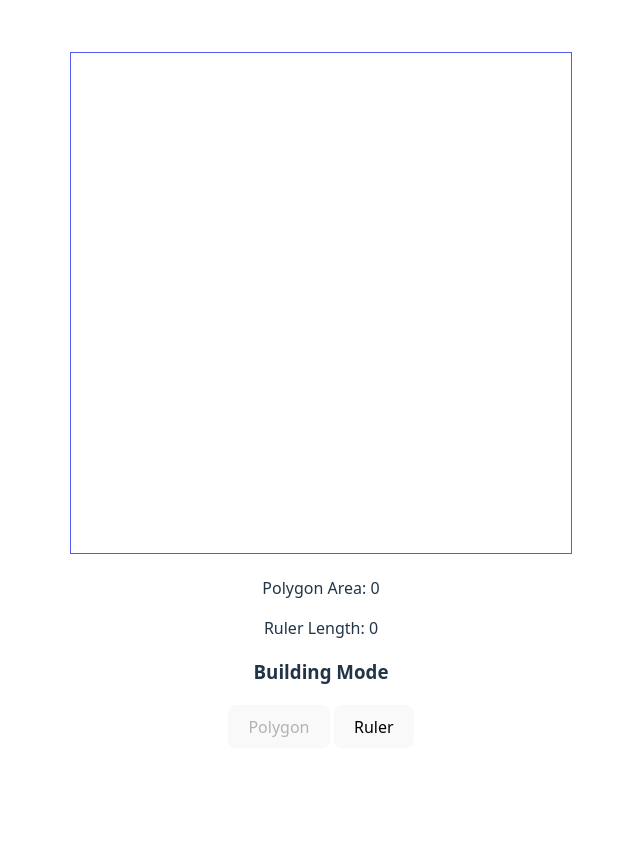
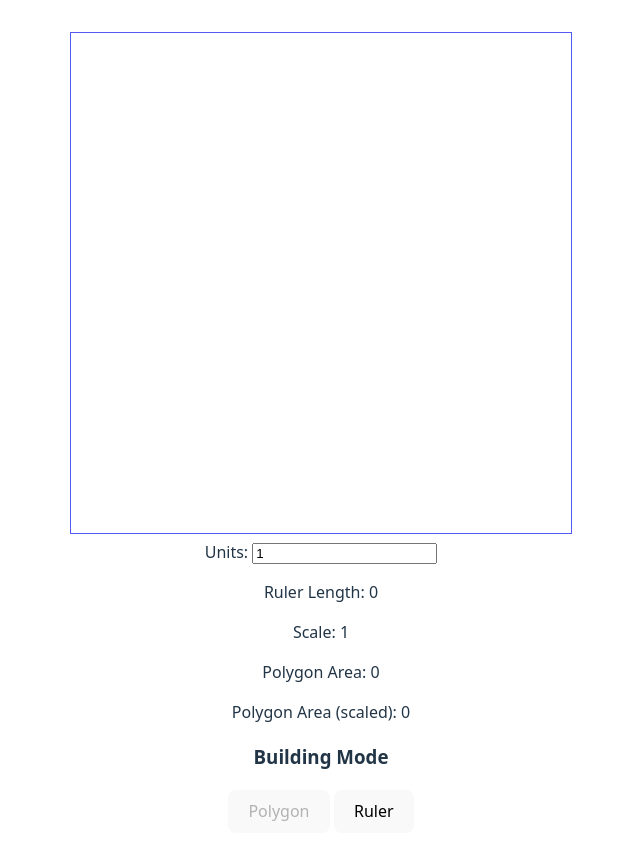
Before and after one commit to schebl/area, a Svelte app: page / in a window 1280 px wide. Shown: the top 860 px of the page, without its empty margins (319-959 px from the left). Before the commit the page ends 800 px from the top, so only its background shows below. Built offline with nearby package versions, Linux system fonts and the light colour scheme.

Commit message:
add ruler scale calculating

```diff
--- a/src/App.svelte
+++ b/src/App.svelte
@@ -31,6 +31,14 @@
             + (ruler[1].y - ruler[0].y) ** 2,
         );
     }
+
+    let units = $state(1);
+    let scale = $derived.by(() => {
+        if (rulerLength === 0) {
+            return 1;
+        }
+        return units / rulerLength;
+    });
 
     type PointsBuildingMode = "polygon" | "ruler"
     let isBuildingPolygon: PointsBuildingMode = $state("polygon");
@@ -74,9 +82,19 @@
     ></canvas>
 
     <div>
-        <p>Polygon Area: {polygonArea}</p>
+        <div>
+            Units: <input type="number" bind:value={units}>
+        </div>
 
-        <p>Ruler Length: {rulerLength}</p>
+        <div>
+            <p>Ruler Length: {rulerLength}</p>
+
+            <p>Scale: {scale}</p>
+
+            <p>Polygon Area: {polygonArea}</p>
+
+            <p>Polygon Area (scaled): {polygonArea * scale}</p>
+        </div>
     </div>
 
     <div>
```
